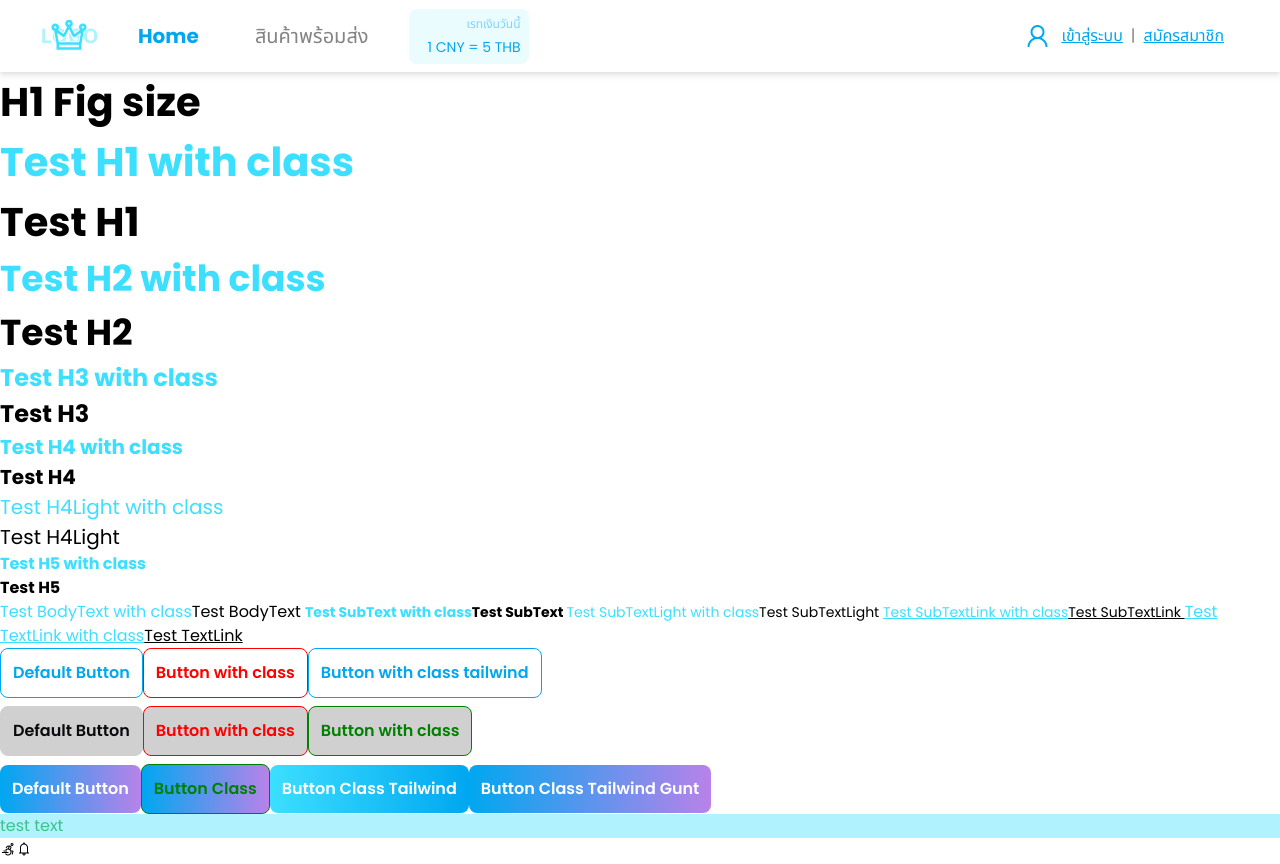
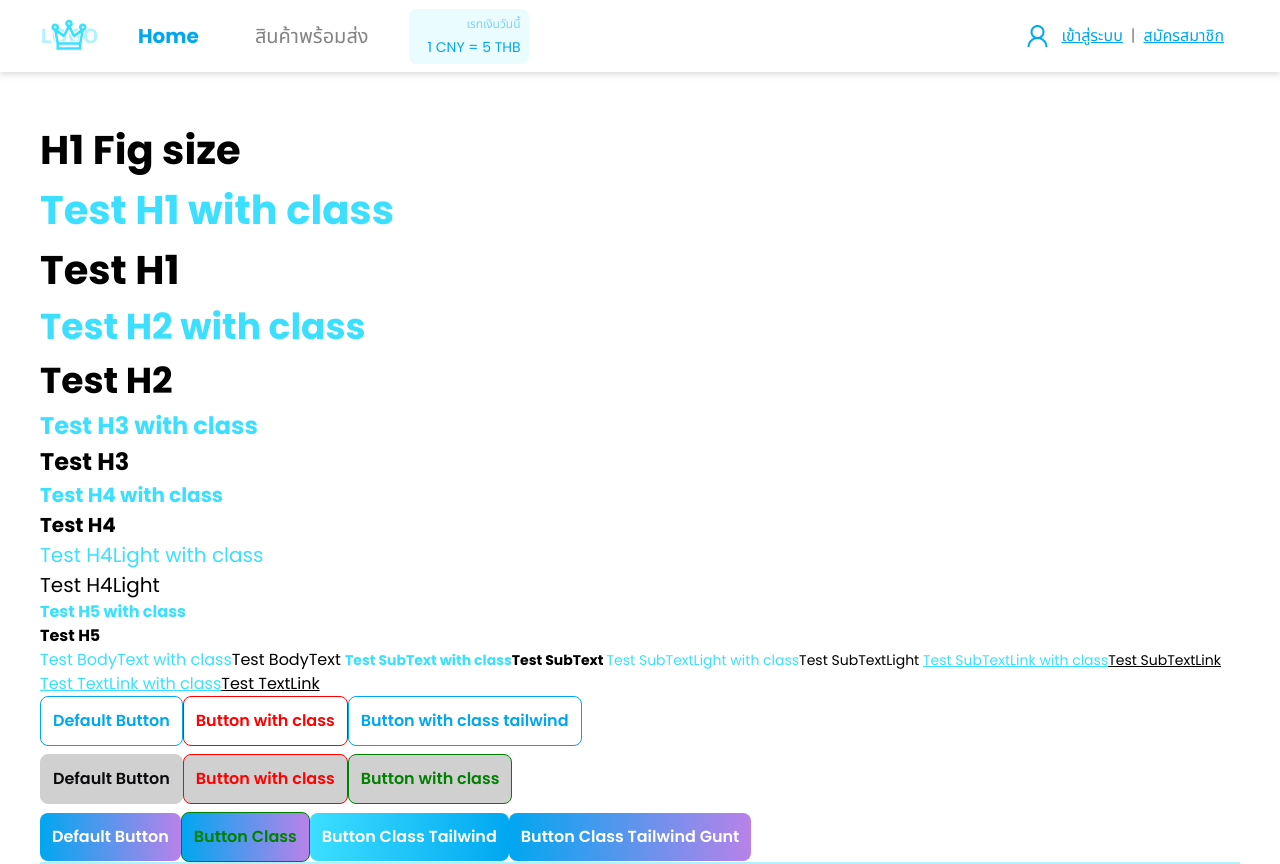
Before and after one commit to noodledog99/cargo-demo, a React (Vite) app in the folder cargo/: page / in a window 1280 px wide. Shown: the top 864 px of the page. Built offline with nearby package versions, Linux system fonts and the light colour scheme.

Commit message:
add margin to content-container

```diff
--- a/cargo/src/components/Layout/Main.jsx
+++ b/cargo/src/components/Layout/Main.jsx
@@ -20,7 +20,7 @@ export default function Main() {
   return (
     <Div>
       <Header />
-      <div className="content-container">
+      <div className="content-container mx-10 my-12">
         <Outlet />
       </div>
       <Footer />
```
